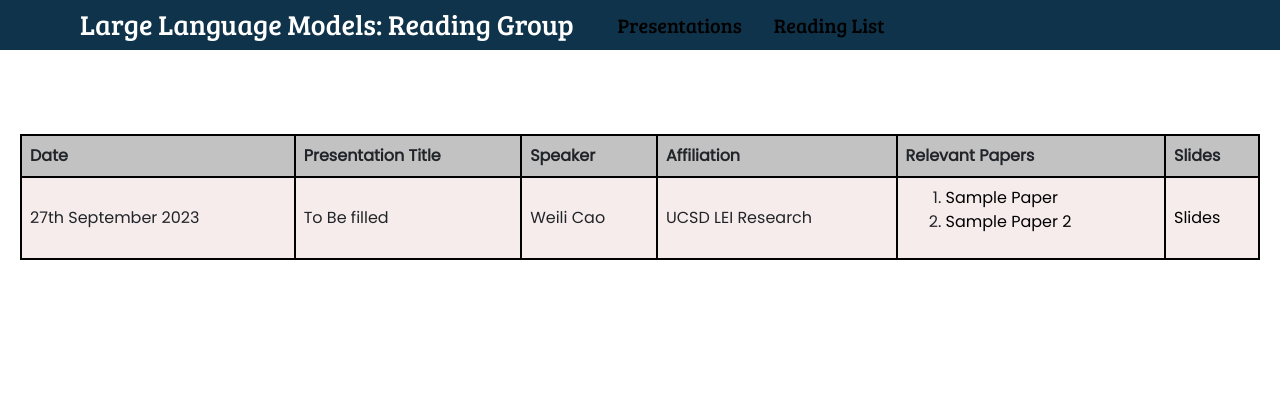
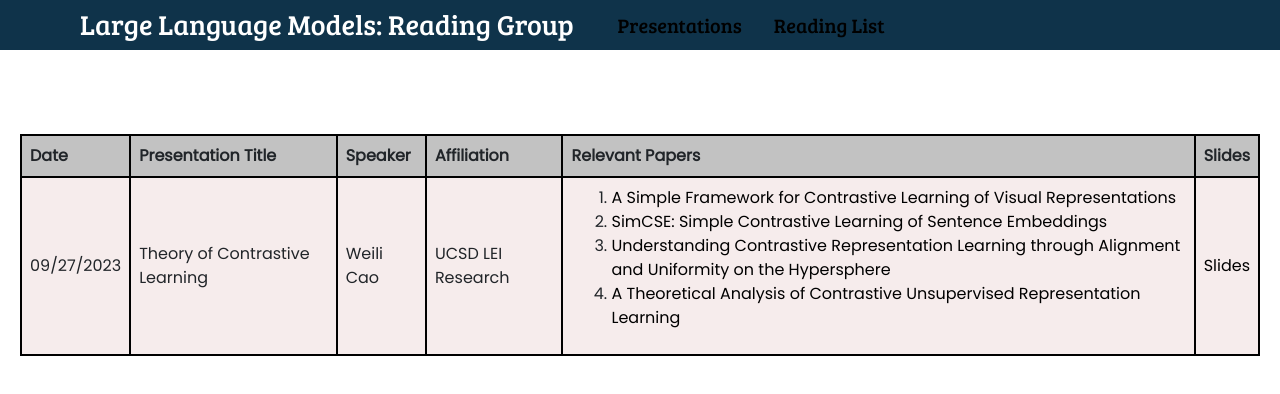
Before and after one commit to lei-seminar/lei-seminar.github.io, a React (Create React App) app: page / in a window 1280 px wide. Shown: the top 394 px of the page. Built offline with nearby package versions, Linux system fonts and the light colour scheme.

Commit message:
Adding presentation detail for september 27

```diff
--- a/src/data/presenatationData.js
+++ b/src/data/presenatationData.js
@@ -1,4 +1,4 @@
-import presentation_sep_20 from '../assets/LEI_Presentation_September_20.pdf'
+import presentation_sep_27 from '../assets/Contrastive_Learning_Talk_from_Beamer.pdf'
 
 export const DATE =  'Date',
             TITLE = 'Presentation Title',
@@ -13,14 +13,17 @@ export const TABLE_HEADERS = [
 
 export const ENTRIES = [
     {
-         "Date" : '27th September 2023',
-         "Presentation Title": "To Be filled",
+         "Date" : '09/27/2023',
+         "Presentation Title": "Theory of Contrastive Learning",
          "Speaker": "Weili Cao",
          "Affiliation": "UCSD LEI Research",
          "Relevant Papers": [
-             ['Sample Paper', "https://ieeexplore.ieee.org/abstract/document/4061472?casa_token=GIzC5gY9jPMAAAAA:hvYmgkmdmvdLpoDYlfmInq-7XpvxereCwP4-N7B5-6jMC-4rjLfTNwryjZAabiLcJCSXxLmFBw"],
-             ['Sample Paper 2', "https://bmcmedinformdecismak.biomedcentral.com/articles/10.1186/1472-6947-6-23"]
+             ['A Simple Framework for Contrastive Learning of Visual Representations', "https://arxiv.org/abs/2002.05709"],
+             ['SimCSE: Simple Contrastive Learning of Sentence Embeddings', "https://arxiv.org/abs/2104.08821"],
+             ['Understanding Contrastive Representation Learning through Alignment and Uniformity on the Hypersphere','https://arxiv.org/abs/2005.10242'],
+             ['A Theoretical Analysis of Contrastive Unsupervised Representation Learning', 'https://arxiv.org/abs/1902.09229']
+
          ],
-         "Slides": presentation_sep_20
+         "Slides": presentation_sep_27
     }
 ];
```
Also changed, not shown: 2 other files (tests, documents, lock files or other folders).
